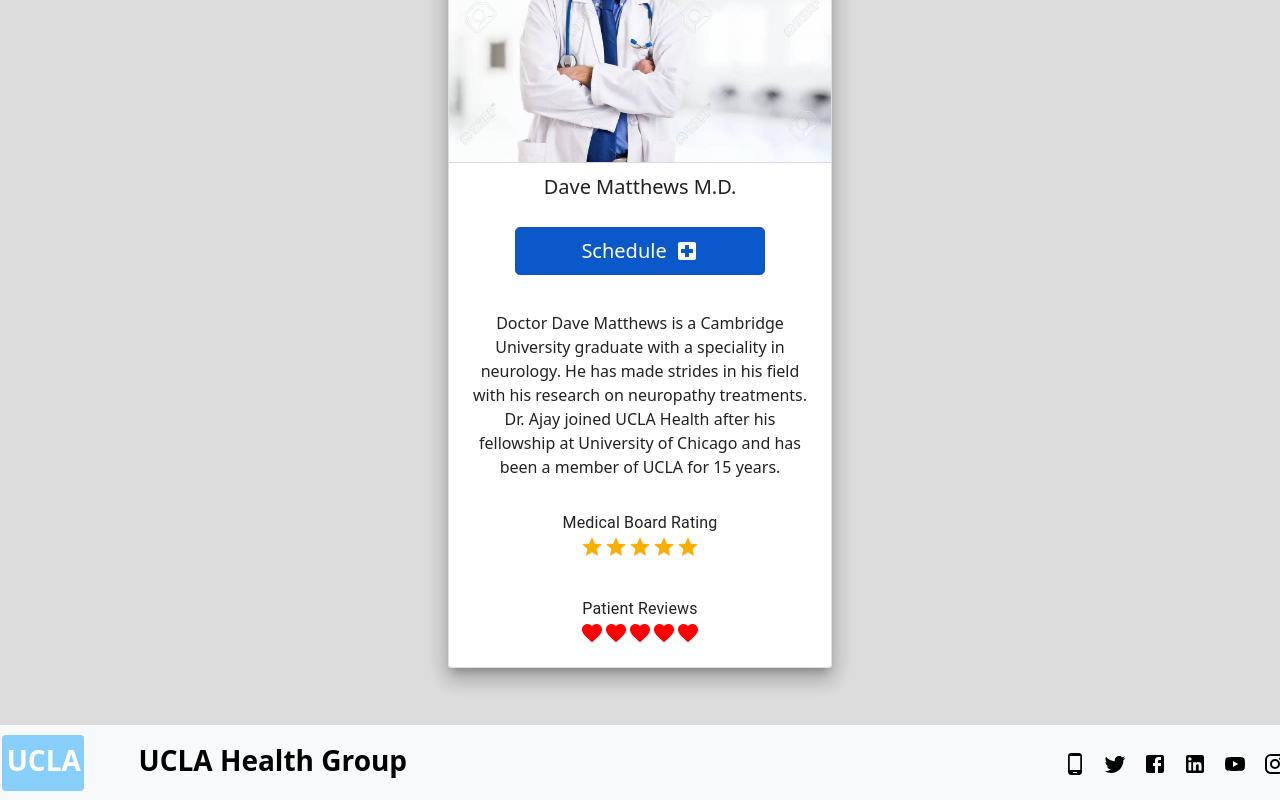
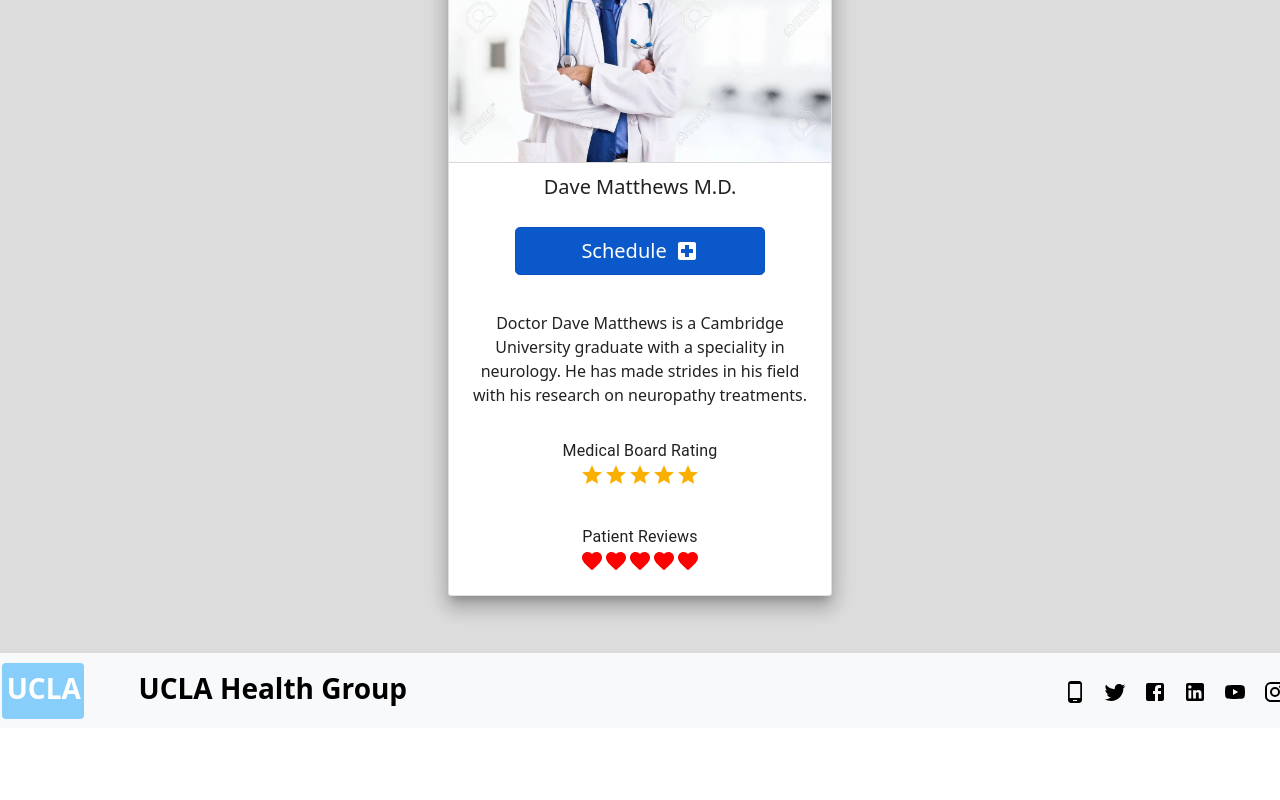
Before and after one commit to brus99/React-Health-App, a React (Create React App) app: page /#/SelectDoctor in a window 1280 px wide. Shown: the part 1808-2608 px from the top of the page. After the commit the page ends 2536 px from the top, so only its background shows below. Built offline with nearby package versions, Linux system fonts and the light colour scheme; sample sign-in values are in the browser's storage.

Commit message:
deployed site

```diff
--- a/src/components/SchedulingComponents/DoctorProfile.js
+++ b/src/components/SchedulingComponents/DoctorProfile.js
@@ -5,7 +5,7 @@
     const profile = [
         {pic:'doctorSarah.jpg',name:'Sarah Smith M.D.',body:'Doctor Sarah Smith is a Harvard Medical graduate with over 20 years of Pulmonology experience. He completed his fellowship at UCLA and has been the lead for the pulmonology unit for 5 years.'},
         {pic:'jane.jpg',name:'Jane Bright M.D.',body:'Doctor Jane Bright is a Yale Medical School graduate with a passion for pediatric care. She has received the nobel prize and a valued member of UCLA Health for 30 years.'},
-        {pic:'doctorDan.webp',name:'Dave Matthews M.D.',body:'Doctor Dave Matthews is a Cambridge University graduate with a speciality in neurology. He has made strides in his field with his research on neuropathy treatments. Dr. Ajay joined UCLA Health after his fellowship at University of Chicago and has been a member of UCLA for 15 years.'},
+        {pic:'doctorDan.webp',name:'Dave Matthews M.D.',body:'Doctor Dave Matthews is a Cambridge University graduate with a speciality in neurology. He has made strides in his field with his research on neuropathy treatments.'},
     ]
 const DoctorProfile = () => {
   return (
```
